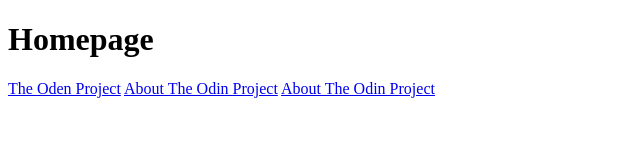
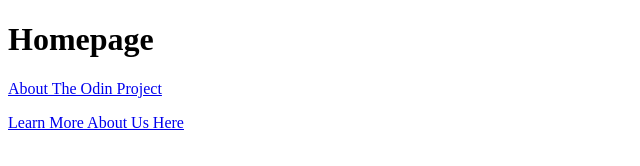
Before and after one commit to MrDIY123/recipehub, a plain HTML site: page oden_links_and_images/index_html.html in a window 1280 px wide. Shown: the whole page, without its empty margins (0-640 px from the left). Drawn offline with Linux system fonts and the light colour scheme.

Commit message:
New file and minor mod
these were needed to finialise the presentaion of the webpage

```diff
--- a/oden_links_and_images/index_html.html
+++ b/oden_links_and_images/index_html.html
@@ -7,8 +7,7 @@
 </head>
 <body>
     <h1>Homepage</h1>
-    <a href="https://www.theodinproject.com/lessons/foundations-links-and-images">The Oden Project</a>
-    <a href="https://www.theodinproject.com/about">About The Odin Project</a>
-    <a href="https://www.theodinproject.com/about" target="_blank" rel="noopener noreferrer">About The Odin Project</a>
+    <a href="https://www.theodinproject.com/about" target="_blank" rel="noopener noreferrer">About The Odin Project</a><p>
+    <a href="about.html" target="blank" rel="noopener noreferrer">Learn More About Us Here</a></p>
 </body>
 </html>
```
Also changed, not shown: oden_links_and_images/dinner_1.jpeg (added).
